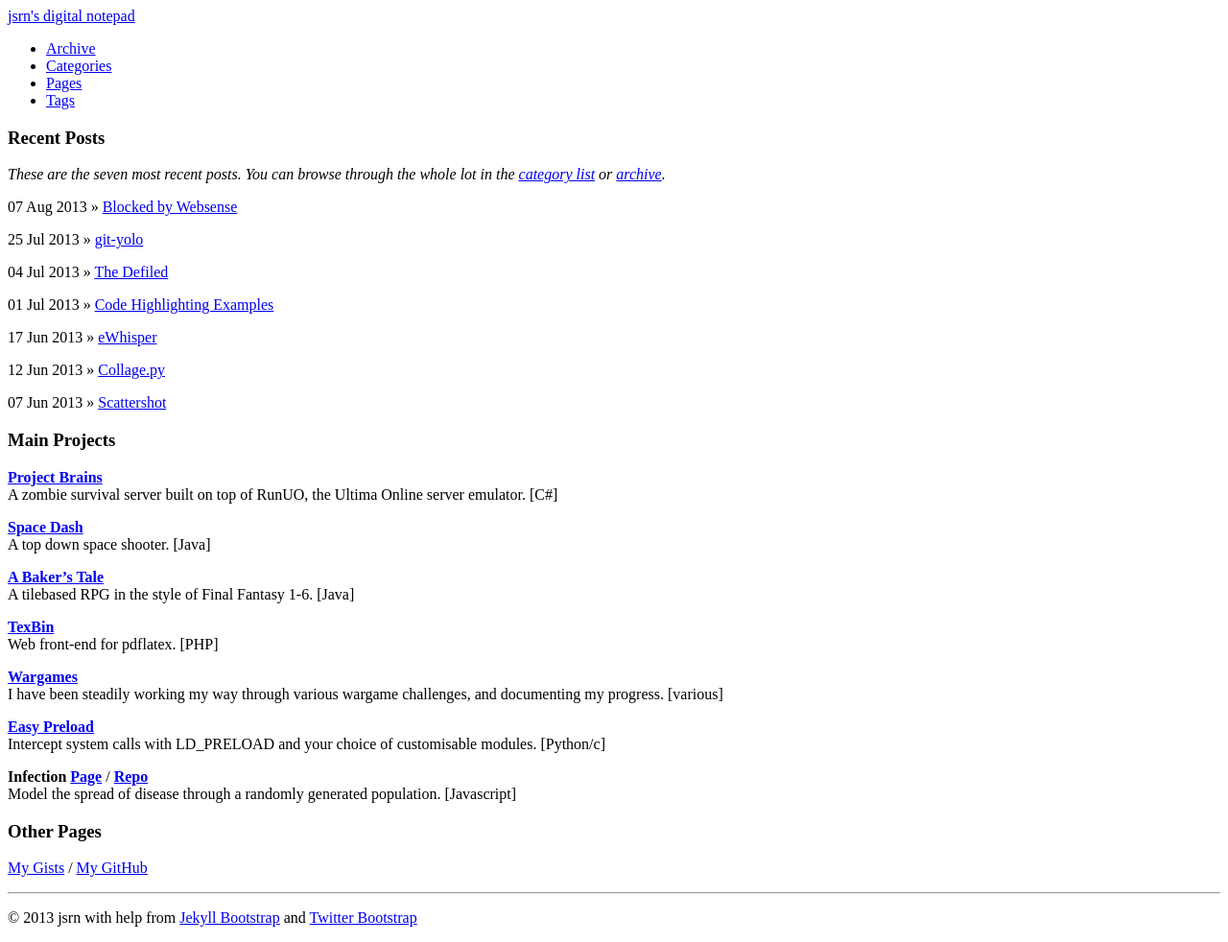
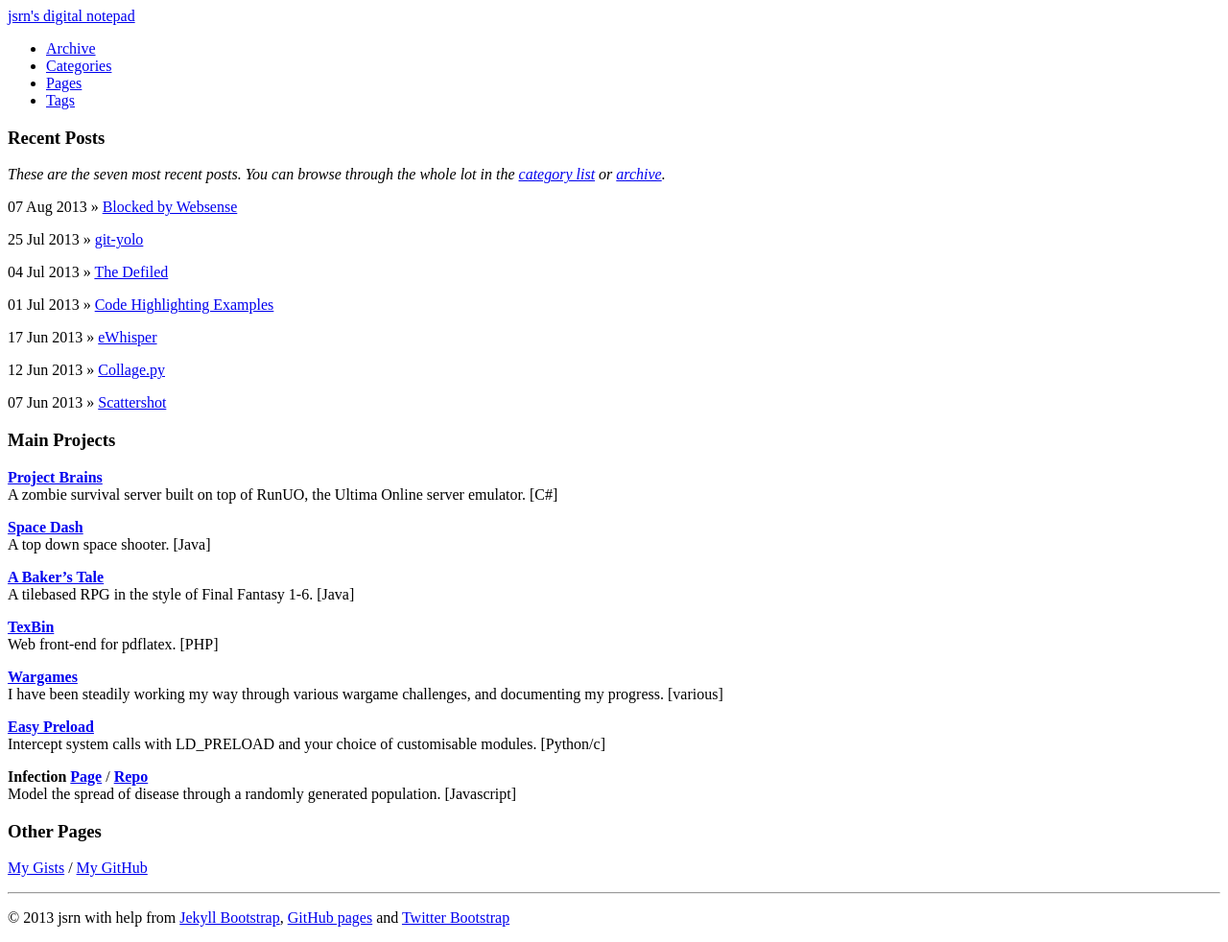
Before and after one commit to nineworldsbooks/nineworldsbooks.github.io, a Jekyll site: the page built from index.md, in a window 1280 px wide. Shown: the whole page at 96% size. Built offline with Jekyll 4.4.1, drawn with Linux system fonts in a browser that asks for light colours.

Commit message:
Credit GH pages

```diff
--- a/_includes/themes/twitter/default.html
+++ b/_includes/themes/twitter/default.html
@@ -55,7 +55,8 @@
       <hr>
       <footer>
         <p>&copy; {{ site.time | date: '%Y' }} {{ site.author.name }}
-          with help from <a href="http://jekyllbootstrap.com" target="_blank" title="The Definitive Jekyll Blogging Framework">Jekyll Bootstrap</a>
+          with help from <a href="http://jekyllbootstrap.com" target="_blank" title="The Definitive Jekyll Blogging Framework">Jekyll Bootstrap</a>,
+          <a href="http://pages.github.com/">GitHub pages</a>
           and <a href="http://twitter.github.com/bootstrap/" target="_blank">Twitter Bootstrap</a>
         </p>
       </footer>
```
